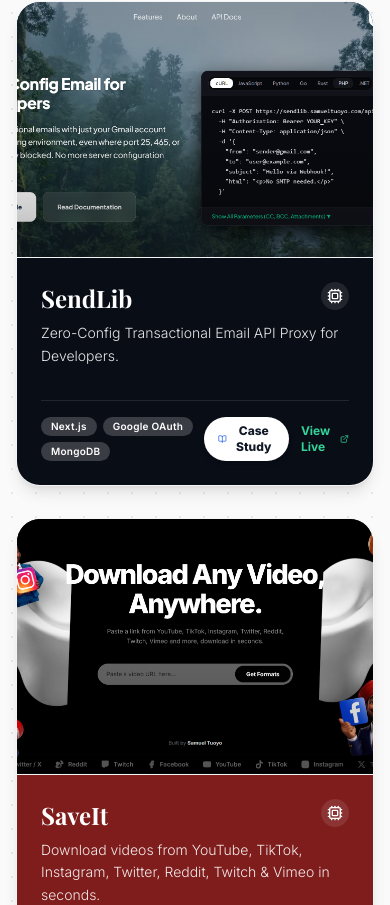
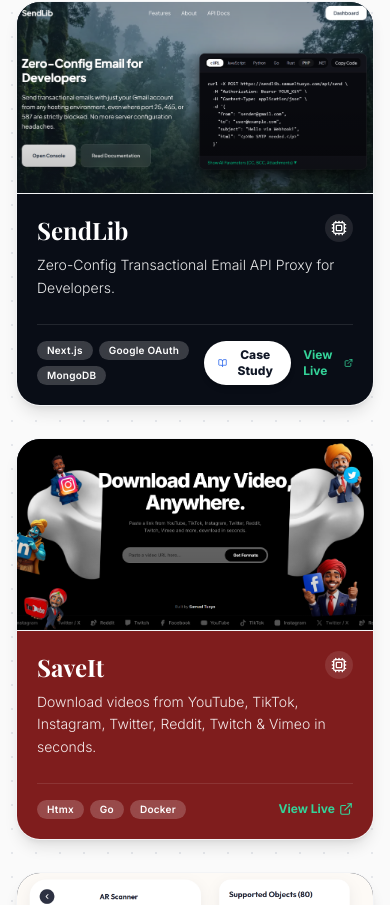
Before and after one commit to samueltuoyo15/Portfolio, a Next.js app: page / in a window 390 px wide. Shown: the part 1559-2464 px from the top of the page. Built offline with nearby package versions, Linux system fonts and the light colour scheme; a web font is replaced by a local one.

Commit message:
fix(ui): reduce project card thumbnail height to h-48 for compact balanced card layout

```diff
--- a/app/components/ProjectsSection.tsx
+++ b/app/components/ProjectsSection.tsx
@@ -107,7 +107,7 @@
                         className="group relative rounded-3xl overflow-hidden shadow-lg flex flex-col bg-white border border-gray-100 transition duration-300 hover:-translate-y-1 hover:shadow-2xl"
                     >
                         {/* Thumbnail container displaying edge-to-edge full image cover */}
-                        <div className="h-64 sm:h-72 w-full relative overflow-hidden bg-gray-900 border-b border-gray-100">
+                        <div className="h-48 sm:h-60 md:h-64 w-full relative overflow-hidden bg-gray-900 border-b border-gray-100">
                             <SkeletonImage
                                 src={project.image}
                                 alt={project.title}
@@ -119,9 +119,9 @@
                         </div>
 
                         <div
-                            className={`p-6 flex flex-col justify-between flex-1 ${project.color} text-white`}
+                            className={`p-5 sm:p-6 flex flex-col justify-between flex-1 ${project.color} text-white`}
                         >
-                            <div className="mb-6">
+                            <div className="mb-4 sm:mb-5">
                                 <div className="flex justify-between items-start mb-2">
                                     <h3 className="text-2xl font-bold font-serif">{project.title}</h3>
                                     <div className="p-1.5 bg-white/10 rounded-full backdrop-blur-md">
```
